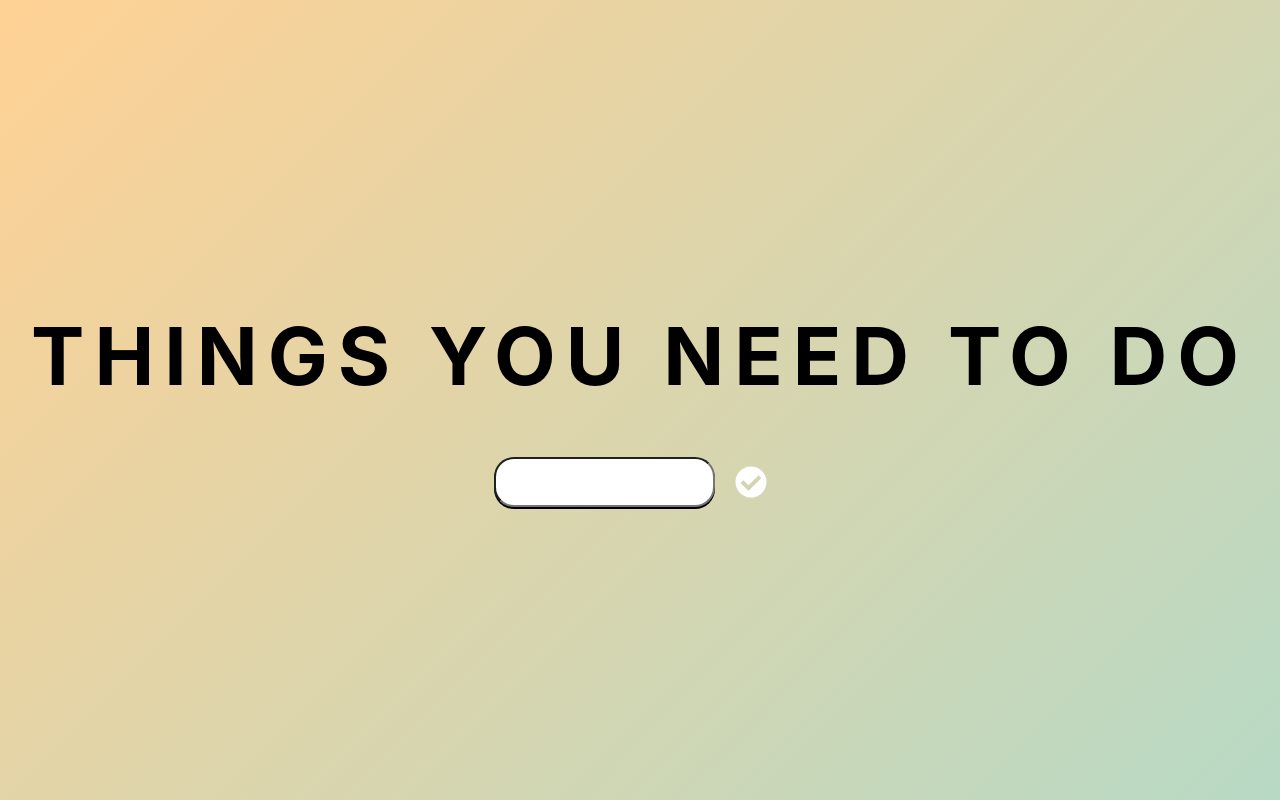
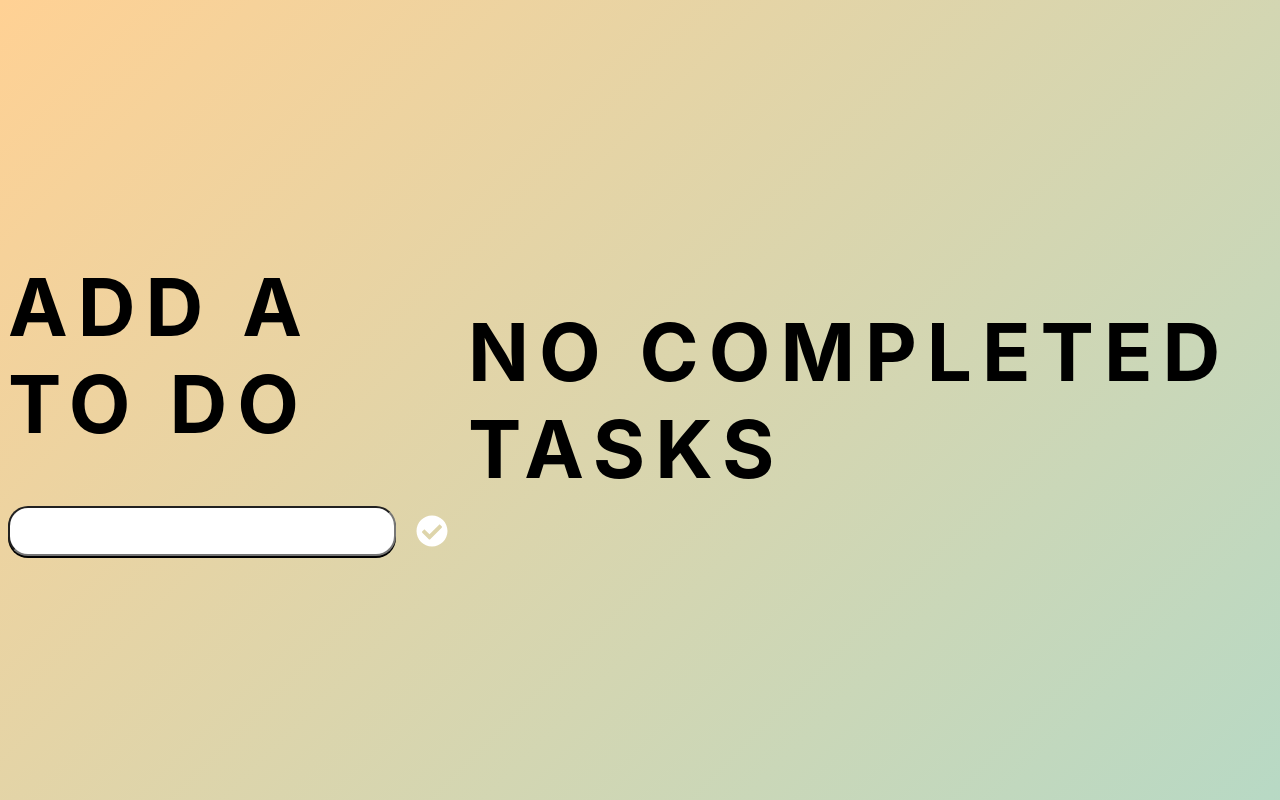
Before and after one commit to renzoregio/personal-concierge, a Next.js app: page /route/todo in a window 1280 px wide. Built offline with nearby package versions, Linux system fonts and the light colour scheme.

Commit message:
Adjusted to do styles

```diff
--- /dev/null
+++ b/components/Budget/index.js
@@ -0,0 +1 @@
+export { default as Budget } from "./Budget";
--- a/components/ToDo/ToDos.jsx
+++ b/components/ToDo/ToDos.jsx
@@ -18,19 +18,19 @@ export default function ToDos(){
 
     const onSubmit = (e) => {
         e.preventDefault();
-        setToDos([...toDos, textBox.current.value])
+        setToDos([...toDos, textBox.current.value].sort())
         textBox.current.value = "";
     }
 
     const completeTask = (x) => {
         let currentToDo = x.textContent
-        setCompletedToDos([...completedToDos, currentToDo])
+        setCompletedToDos([...completedToDos, currentToDo].sort())
         const filteredToDos = toDos.filter(toDo => {
             if(toDo !== currentToDo){
                 return toDo
             }
         })
-        setToDos([...filteredToDos])
+        setToDos([...filteredToDos].sort())
     }
 
     const removeTask = (x) => {
@@ -40,7 +40,7 @@ export default function ToDos(){
                 return toDo
             }
         })
-        setCompletedToDos([...filteredCompletedToDos])
+        setCompletedToDos([...filteredCompletedToDos].sort())
     }
 
     const returnTask = (x) => {
@@ -50,13 +50,14 @@ export default function ToDos(){
                 return toDo
             }
         })
-        setCompletedToDos([...filteredCompletedToDos])
-        setToDos([...toDos, currentToDo])
+        setCompletedToDos([...filteredCompletedToDos].sort())
+        setToDos([...toDos, currentToDo].sort())
     }
 
     return (
         <div className={s.container}>
-            <h1 className={s.title}>things you need to do</h1>
+            <div>
+                <h1 className={s.title}>add a to do</h1>
                 <form className={s.toDoForm}>
                     <input className={s.textBox} ref={textBox} type="text" />
                     <button className={s.submitBtn} onClick={(e) => onSubmit(e)}>
@@ -71,19 +72,23 @@ export default function ToDos(){
                         </div>
                     ))}
                 </div>
+            </div>
+
+            <div>
+            <h1 className={s.title}>{completedToDos.length > 0 ? "completed tasks" : "no completed tasks"}</h1>
 
             {completedToDos.length > 0 && (
                 <div>
-                <h1 className={s.title}>completed</h1>
                 { completedToDos.map((toDo, i) => (
                     <div className={s.toDoContainer} key={i}>
                         <span ref={refElement => clickedCompletedToDos.current[i] = refElement} className={`${s.toDoText} ${s.completed}`}>{toDo}</span>
                         <FontAwesomeIcon size="2x" onClick={() => removeTask(clickedCompletedToDos.current[i])} className={`${s.icon} ${s.trashIcon}`} icon={faTrash} />
-                        <FontAwesomeIcon size="2x" onClick={() => returnTask(clickedCompletedToDos.current[i])} className={`${s.icon} ${s.trashIcon}`} icon={faHistory} />
+                        <FontAwesomeIcon size="2x" onClick={() => returnTask(clickedCompletedToDos.current[i])} className={`${s.icon} ${s.historyIcon}`} icon={faHistory} />
                     </div>
                 ))}
                 </div>
             )}
             </div>
+        </div>
     )
 }
--- a/components/ToDo/ToDos.module.css
+++ b/components/ToDo/ToDos.module.css
@@ -4,10 +4,9 @@
   display: flex;
   font-family: -apple-system, BlinkMacSystemFont, "Segoe UI", Roboto, Helvetica,
     Arial, sans-serif, "Apple Color Emoji", "Segoe UI Emoji", "Segoe UI Symbol";
-  flex-direction: column;
-  justify-content: center;
+  justify-content: space-evenly;
   align-items: center;
-  height: 100vh;
+  height: auto;
   background: linear-gradient(-45deg, #70e1f5, #ffd194);
   background-size: 200% 200%;
   animation: gradientBackground 10s ease-in-out infinite;
@@ -31,6 +30,7 @@
   outline: none;
   padding: 20px;
   box-shadow: 0px 2px black;
+  width: 100%;
 }
 
 .submitBtn {
@@ -56,8 +56,13 @@
   padding: 20px 40px;
   border-radius: 40px;
   animation: toDoContainerAnimation 0.5s linear forwards;
+  cursor: pointer;
+  transition: box-shadow 0.5s ease-in-out;
 }
 
+.toDoContainer:hover {
+  box-shadow: 0px 0px 15px white;
+}
 @keyframes toDoContainerAnimation {
   from {
     opacity: 0;
@@ -71,6 +76,9 @@
   font-size: 40px;
   font-weight: bold;
   margin-right: 20px;
+  color: white;
+  text-transform: uppercase;
+  letter-spacing: 5px;
 }
 
 .icon {
@@ -94,6 +102,14 @@
   color: red;
 }
 
+.historyIcon {
+  transition: color 0.3s ease-in-out;
+}
+
+.historyIcon:hover {
+  color: orange;
+}
+
 .completed {
   text-decoration: line-through;
 }
--- /dev/null
+++ b/pages/route/budget.js
@@ -0,0 +1,3 @@
+import { Budget } from "../../components/Budget"
+
+export default Budget;
```
Also changed, not shown: components/Budget/Budget.jsx (added, +11 -0 lines), components/Budget/Budget.module.css (added). Lines whose indentation alone changed are shown as unchanged.
